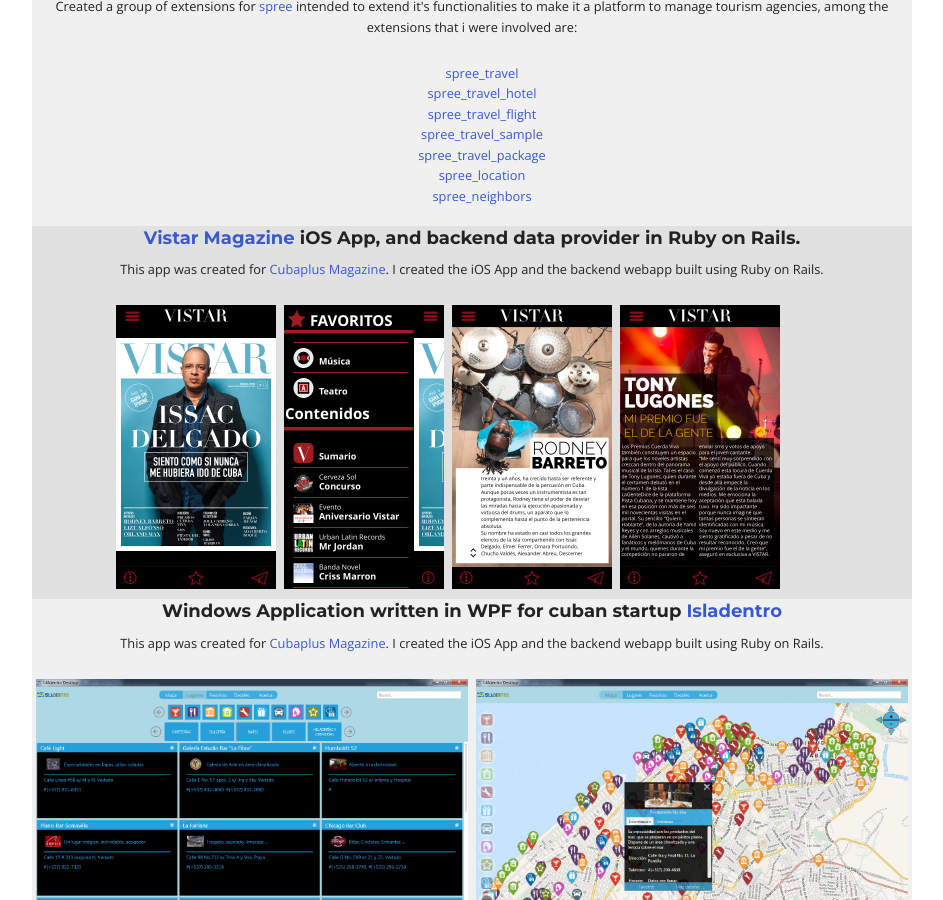
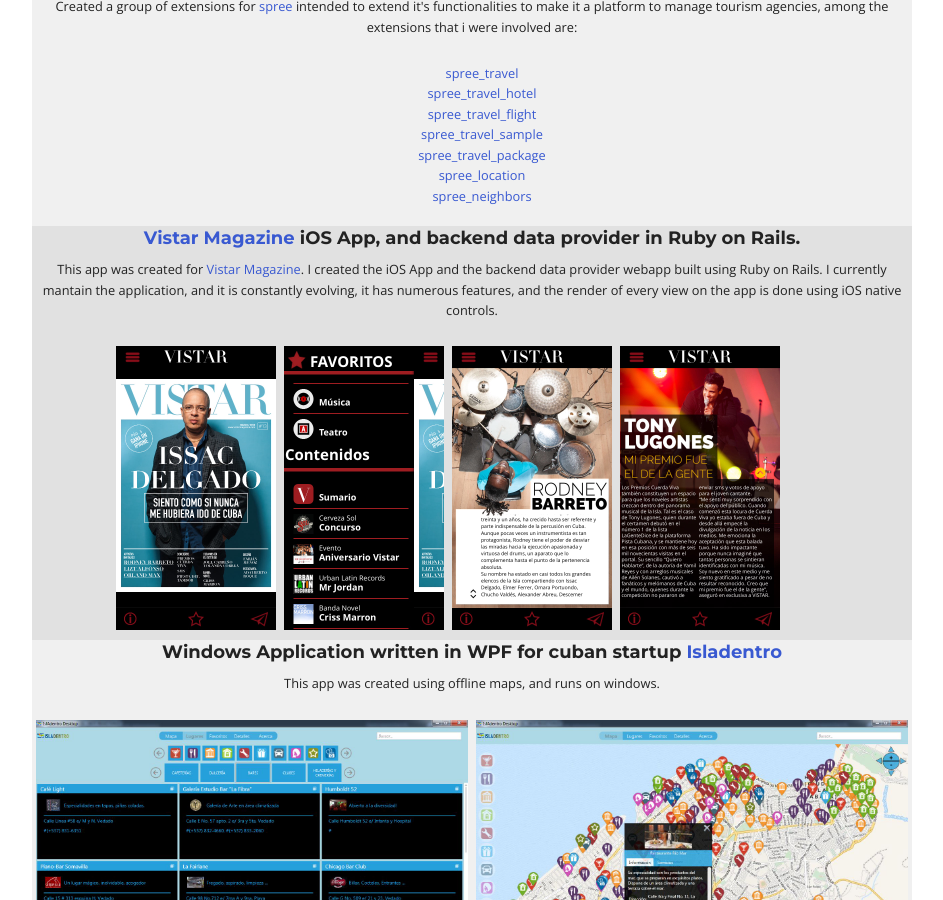
Before and after one commit to aledustet/aledustet.github.io, a Jekyll site: the page built from hire_me.html, in a window 1280 px wide and 900 px high, scrolled down 1326 px. Shown: the whole window, without its empty margins (168-1111 px from the left). Built offline with Jekyll 4.4.1, drawn with Linux system fonts in a browser that asks for light colours; nearby versions of some CDN libraries.

Commit message:
Small fixes to a view

```diff
--- a/hire_me.html
+++ b/hire_me.html
@@ -39,7 +39,7 @@
   <div class="even">
     <h5><a href="http://www.vistarmagazine.com">Vistar Magazine</a> iOS App, and backend data provider in Ruby on Rails.</h5>
       <p>
-        This app was created for <a href="http://www.cubaplusmagazine.com/">Cubaplus Magazine</a>. I created the iOS App and the backend webapp built using Ruby on Rails.
+        This app was created for <a href="http://www.vistarmagazine.com">Vistar Magazine</a>. I created the iOS App and the backend data provider webapp built using Ruby on Rails. I currently mantain the application, and it is constantly evolving, it has numerous features, and the render of every view on the app is done using iOS native controls.
       </p>
       <figure class="half">
         <img src="{{ site.url }}/images/portfolio/vistar1.jpg" style="width:160px">
@@ -51,11 +51,11 @@
   <div class="odd">
     <h5>Windows Application written in WPF for cuban startup <a href="http://isladentro.net">Isladentro</a></h5>
     <p>
-        This app was created for <a href="http://www.cubaplusmagazine.com/">Cubaplus Magazine</a>. I created the iOS App and the backend webapp built using Ruby on Rails.
+        This app was created using offline maps, and runs on windows.
       </p>
       <figure class="half">
-        <img src="{{ site.url }}/images/portfolio/isladentro1.jpg" >
-        <img src="{{ site.url }}/images/portfolio/isladentro2.jpg" >
+        <img src="{{ site.url }}/images/portfolio/isladentroview.jpg" >
+        <img src="{{ site.url }}/images/portfolio/isladentromap.jpg" >
       </figure>
   </div>
   <div class="even">
```
Also changed, not shown: images/portfolio/isladentromap.jpg (renamed from images/portfolio/isladentro2.JPG), images/portfolio/isladentroview.jpg (renamed from images/portfolio/isladentro1.JPG).
